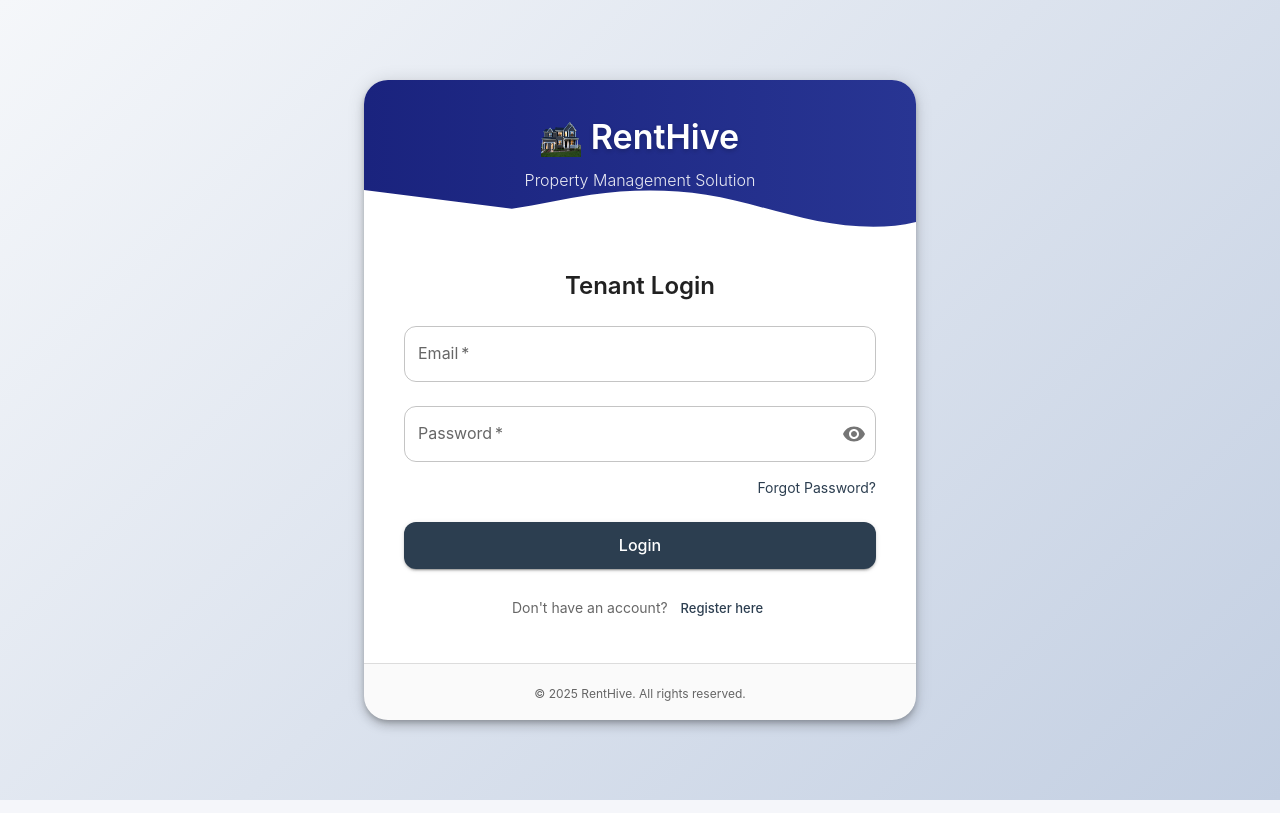
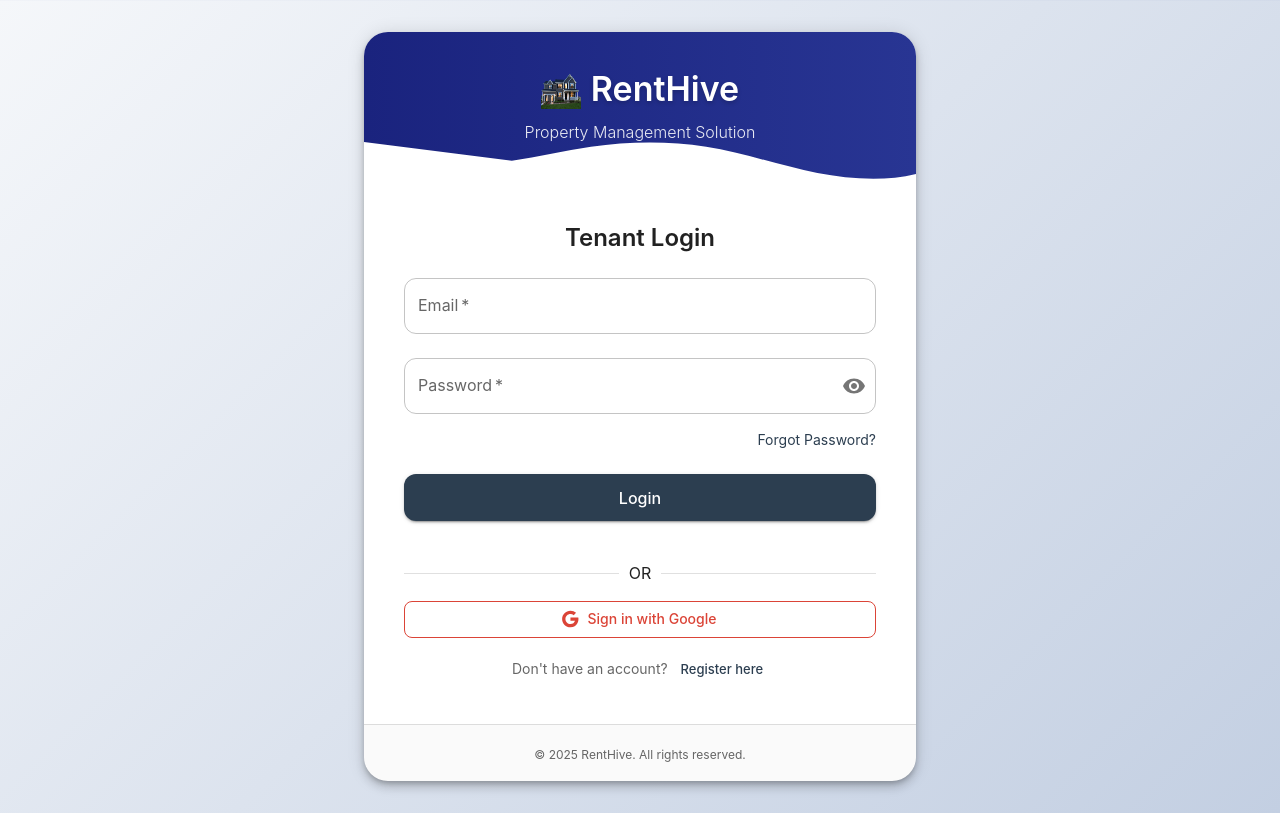
Before and after one commit to tyrtu/property-mgmt, a React (Vite) app in the folder client/: page /tenant/login in a window 1280 px wide. Built offline with nearby package versions, Linux system fonts and the light colour scheme; no server answers.

Commit message:
Update TenantLogin.jsx

```diff
--- a/client/src/components/TenantLogin.jsx
+++ b/client/src/components/TenantLogin.jsx
@@ -13,12 +13,15 @@ import {
   useTheme,
   useMediaQuery,
   Container,
+  Divider,
 } from "@mui/material";
 import { useNavigate } from "react-router-dom";
 import { Visibility, VisibilityOff } from "@mui/icons-material";
 import { signInWithEmailAndPassword } from "firebase/auth";
 import { auth, db } from "../firebase";
 import { doc, getDoc } from "firebase/firestore";
+import { useAuth } from '../contexts/AuthContext';
+import GoogleIcon from '@mui/icons-material/Google';
 
 const TenantLogin = () => {
   const [email, setEmail] = useState("");
@@ -26,10 +29,12 @@ const TenantLogin = () => {
   const [showPassword, setShowPassword] = useState(false);
   const [loading, setLoading] = useState(false);
   const [error, setError] = useState("");
+  const [googleLoading, setGoogleLoading] = useState(false);
   const navigate = useNavigate();
   const theme = useTheme();
   const isMobile = useMediaQuery(theme.breakpoints.down('sm'));
   const isTablet = useMediaQuery(theme.breakpoints.between('sm', 'md'));
+  const { login, signInWithGoogle } = useAuth();
 
   // Toggle password visibility
   const handleTogglePasswordVisibility = () => {
@@ -88,6 +93,19 @@ const TenantLogin = () => {
       setLoading(false);
     }
   };
+
+  async function handleGoogleSignIn() {
+    try {
+      setError('');
+      setGoogleLoading(true);
+      await signInWithGoogle();
+      navigate('/tenant-dashboard');
+    } catch (error) {
+      setError('Failed to sign in with Google. Please try again.');
+    } finally {
+      setGoogleLoading(false);
+    }
+  }
 
   return (
     <Box
@@ -283,6 +301,27 @@ const TenantLogin = () => {
                 {loading ? <CircularProgress size={24} color="inherit" /> : "Login"}
               </Button>
 
+              <Divider sx={{ my: 2 }}>OR</Divider>
+
+              <Button
+                fullWidth
+                variant="outlined"
+                startIcon={<GoogleIcon />}
+                onClick={handleGoogleSignIn}
+                disabled={googleLoading}
+                sx={{
+                  mb: 2,
+                  color: '#DB4437',
+                  borderColor: '#DB4437',
+                  '&:hover': {
+                    borderColor: '#DB4437',
+                    backgroundColor: 'rgba(219, 68, 55, 0.04)',
+                  },
+                }}
+              >
+                {googleLoading ? <CircularProgress size={24} /> : 'Sign in with Google'}
+              </Button>
+
               <Box sx={{ textAlign: "center" }}>
                 <Typography variant="body2" sx={{ color: "text.secondary", display: "inline" }}>
                   Don't have an account?{" "}
```
